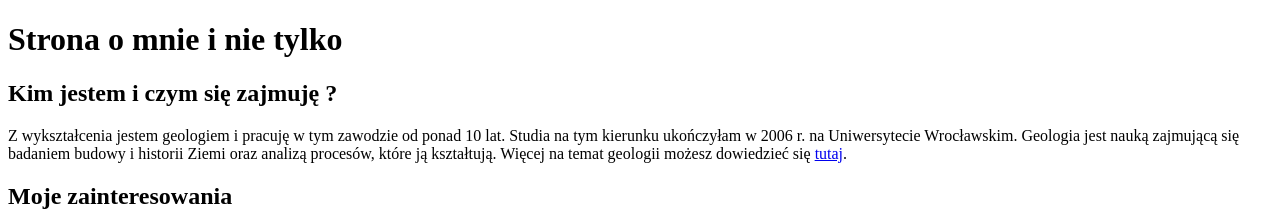
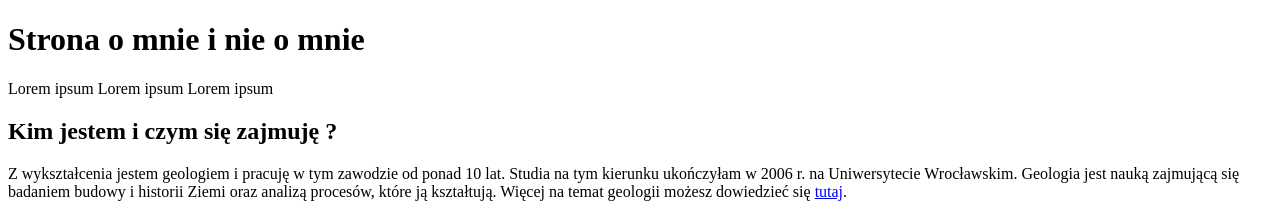
Before and after one commit to MalgorzataRatajczyk/learning-git-1, a plain HTML site: page index.html in a window 1280 px wide. Shown: the top 211 px of the page. Drawn offline with Linux system fonts and the light colour scheme.

Commit message:
Change heading h1 and add paragraph below

```diff
--- a/index.html
+++ b/index.html
@@ -5,7 +5,8 @@
 		<title>Strona o mnie i nie tylko</title>
 	</head>
 	<body>
-		<h1>Strona o mnie i nie tylko</h1>
+		<h1>Strona o mnie i nie o mnie</h1>
+		<p>Lorem ipsum Lorem ipsum Lorem ipsum</p>
 		<h2>Kim jestem i czym się zajmuję ?</h2>
 		<p>Z wykształcenia jestem geologiem i pracuję w tym zawodzie od ponad 10 lat. Studia na tym kierunku ukończyłam w 2006 r. na Uniwersytecie Wrocławskim. Geologia jest nauką zajmującą się badaniem budowy i historii Ziemi oraz analizą procesów, które ją kształtują. Więcej na temat geologii możesz dowiedzieć się <a href="https://www.pgi.gov.pl/" target="_blank">tutaj</a>.</p>
 		<h2>Moje zainteresowania</h2>
```
